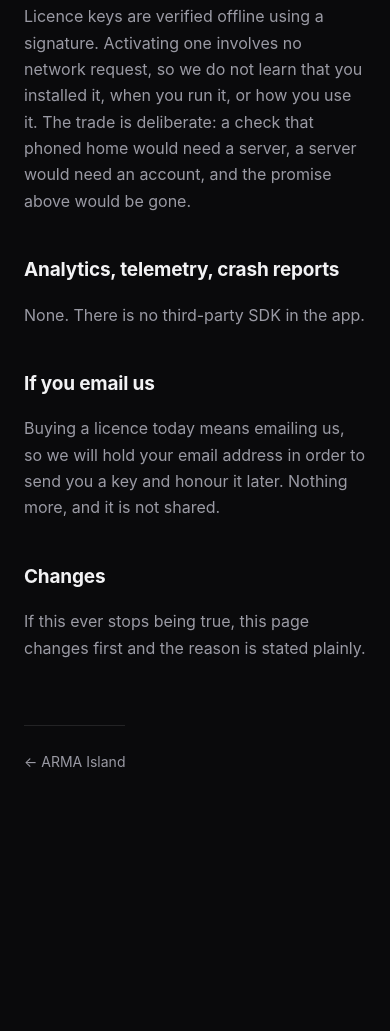
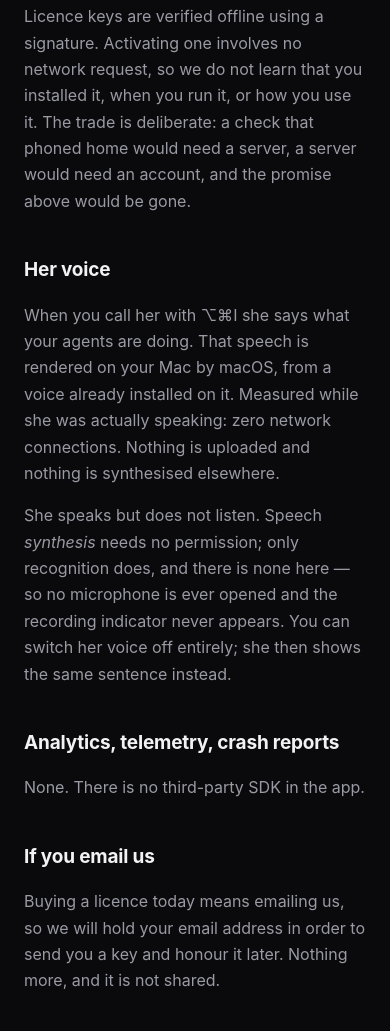
Before and after one commit to Aramsatar/arma-island-site, a plain HTML site: page privacy.html in a window 390 px wide. Shown: the part 946-1977 px from the top of the page. Before the commit the page ends 1816 px from the top, so only its background shows below. Drawn offline with Linux system fonts and the light colour scheme.

Commit message:
Refresh the download, and say that she speaks
The build now answers out loud when you call her. Both pages say so, because a
voice arriving unannounced in an app whose headline claim is "zero network
connections, ever" looks like an omission even when it is true.

The privacy page states what was measured rather than what is intended: speech is
rendered on the Mac from a voice macOS already has, zero network connections while
actually speaking, and she speaks but never listens — synthesis needs no
permission, so no microphone is opened and the recording indicator never appears.

Co-Authored-By: Claude Opus 5 <noreply@anthropic.com>

```diff
--- a/privacy.html
+++ b/privacy.html
@@ -44,6 +44,16 @@ request, so we do not learn that you installed it, when you run it, or how you u
 The trade is deliberate: a check that phoned home would need a server, a server would need
 an account, and the promise above would be gone.</p>
 
+<h2>Her voice</h2>
+<p>When you call her with ⌥⌘I she says what your agents are doing. That speech is
+rendered on your Mac by macOS, from a voice already installed on it. Measured while
+she was actually speaking: zero network connections. Nothing is uploaded and nothing
+is synthesised elsewhere.</p>
+<p>She speaks but does not listen. Speech <i>synthesis</i> needs no permission;
+only recognition does, and there is none here — so no microphone is ever opened and
+the recording indicator never appears. You can switch her voice off entirely; she
+then shows the same sentence instead.</p>
+
 <h2>Analytics, telemetry, crash reports</h2>
 <p>None. There is no third-party SDK in the app.</p>
 
```
Also changed, not shown: index.html (+2 -1 lines).
